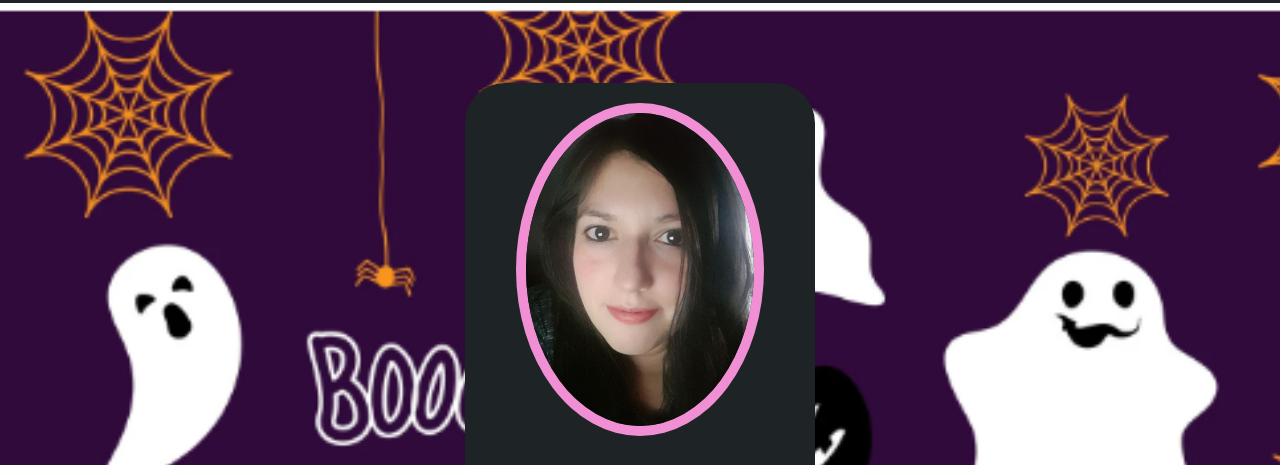
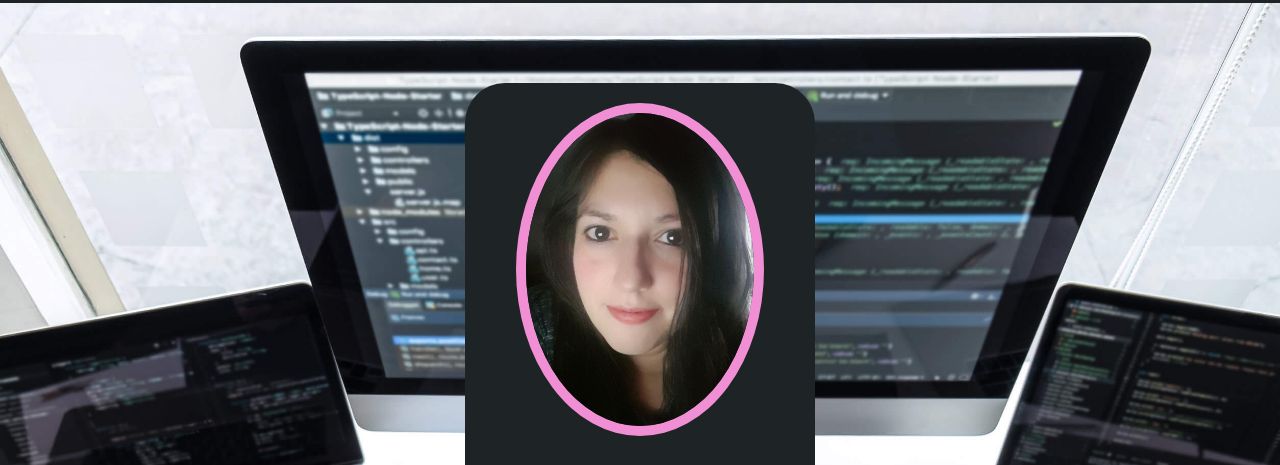
Before and after one commit to jenkarevalo/katherineArevalo.Portafolio, a plain HTML site: page index.html in a window 1280 px wide. Shown: the part 111-576 px from the top of the page. Drawn offline with nearby package versions, Linux system fonts and the light colour scheme.

Commit message:
Update estilo.css
cambio imagen de fondo

```diff
--- a/estilo.css
+++ b/estilo.css
@@ -62,7 +62,7 @@ html{
 .inicio{
     /*background: linear-gradient(to top, rgba(30,35,38,.8), rgba(30,35,38,1)),
     url(img/fondo.jpg);*/
-    background: url(img/fondoHalloween.jpg);
+    background: url(img/fondo.jpg);
     background-size: cover;
     height: 100vh;
     color: #fff;
```
